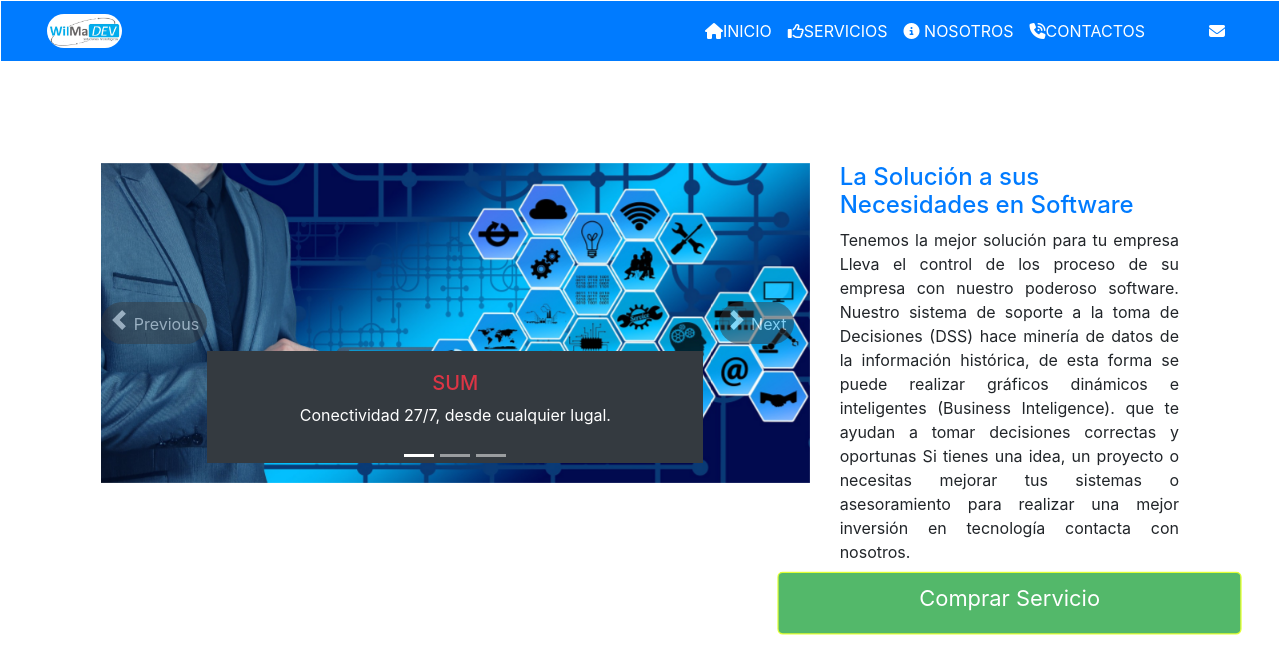
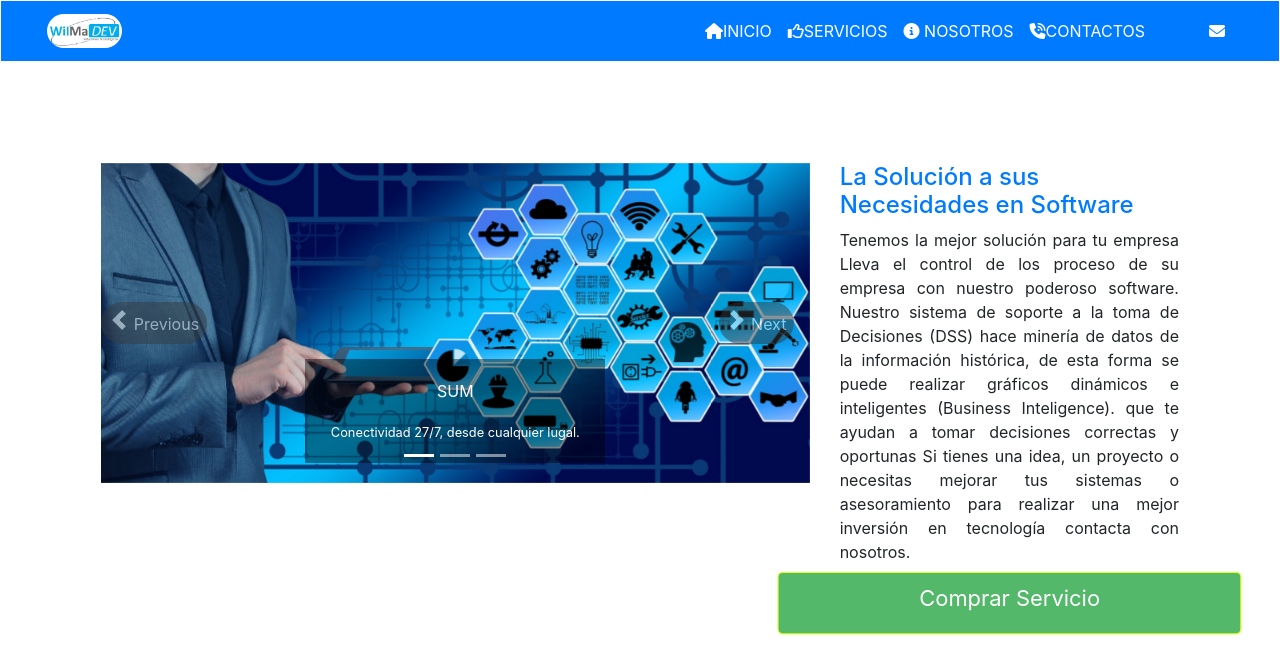
Before and after one commit to jansgreen/wilmadev, a Flask app: page / in a window 1280 px wide. Shown: the top 662 px of the page. Run offline with Flask 2, Linux system fonts and the light colour scheme; some libraries are stand-ins or nearby versions.

Commit message:
bloque de imagenes

```diff
--- a/static/css/style.css
+++ b/static/css/style.css
@@ -76,7 +76,12 @@ nav {
     transform: translateY(5px);
   }
 }*/
-
+.carousel-caption{
+  max-width:300px;
+  background-color: #0000006c;
+  margin-left: auto;
+  margin-right: auto;
+}
 .footer_container {
   margin-top: 9%;
   background-color: #016b7e;
--- a/templates/base/header.html
+++ b/templates/base/header.html
@@ -23,9 +23,9 @@
                                 }
                             </style>
                         </div>
-                        <div class="carousel-caption d-none d-md-block bg-dark">
-                            <h5 class="text-uppercase text-danger">Sum</h5>
-                            <p>Conectividad 27/7, desde cualquier lugal.</p>
+                        <div class="carousel-caption d-none d-md-block">
+                            <p class="text-uppercase text-white fw-bold">Sum</p>
+                            <small>Conectividad 27/7, desde cualquier lugal.</small>
                         </div>
                     </div>
                     <div class="carousel-item">
@@ -40,9 +40,9 @@
                                 }
                             </style>
                         </div>
-                        <div class="carousel-caption d-none d-md-block bg-dark">
-                            <h5 class="text-uppercase text-danger">Estabilidad</h5>
-                            <p>Alta calidad, mejor servicio y mayor eficiencia.</p>
+                        <div class="carousel-caption d-none d-md-block">
+                            <p class="text-uppercase text-white fw-bold">Estabilidad</p>
+                            <small>Alta calidad, mejor servicio y mayor eficiencia.</small>
                         </div>
                     </div>
                     <div class="carousel-item">
@@ -58,9 +58,9 @@
                                 }
                             </style>
                         </div>
-                        <div class="carousel-caption d-none d-md-block bg-dark">
-                            <h5 class="text-uppercase text-danger">Aseccible</h5>
-                            <p>Te presentamos el punto de venta mas Versatil.</p>
+                        <div class="carousel-caption d-none d-md-block">
+                            <p class="text-uppercase text-white">Aseccible</p>
+                            <small>Te presentamos el punto de venta mas Versatil.</small>
                         </div>
                     </div>
                     <a class="carousel-control-prev" href="#carouselExampleCaptions" role="button" data-bs-slide="prev">
```
